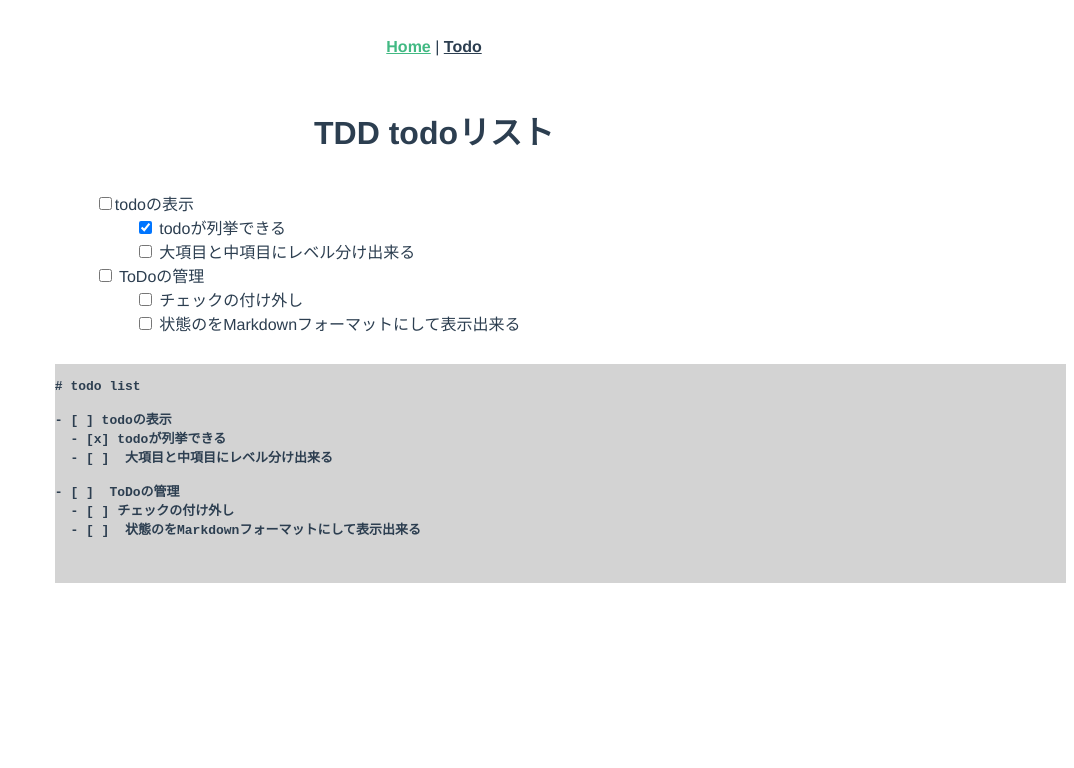
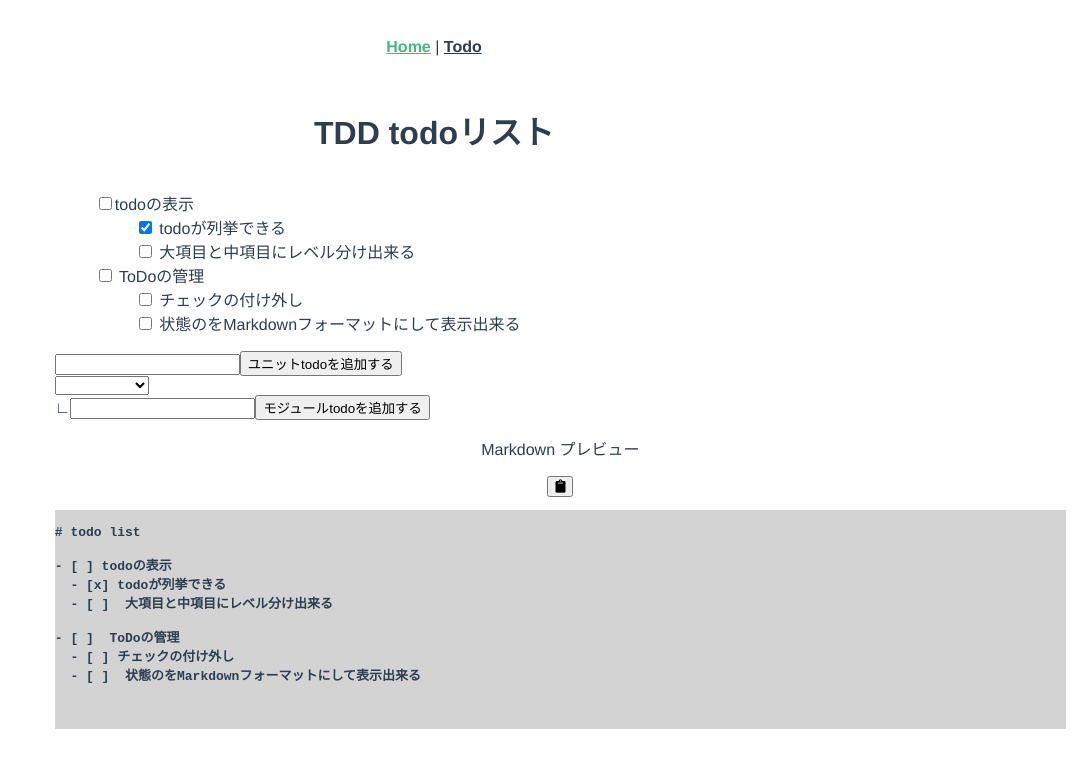
Before and after one commit to t-develo/tdd-todo-editor, a Vue app: page / in a window 1280 px wide. Shown: the top 768 px of the page, without its empty margins (206-1280 px from the left). Built offline with nearby package versions, Linux system fonts and the light colour scheme.

Commit message:
ユニットtodoの追加機能 モジュールtodoの追加機能 クリップボードにMarkdownをコピーする機能 を追加

```diff
--- a/public/index.html
+++ b/public/index.html
@@ -6,6 +6,8 @@
     <meta name="viewport" content="width=device-width,initial-scale=1.0">
     <link rel="icon" href="<%= BASE_URL %>favicon.ico">
     <title><%= htmlWebpackPlugin.options.title %></title>
+    <link rel="stylesheet" href="https://use.fontawesome.com/releases/v5.6.3/css/all.css"
+    integrity="sha384-UHRtZLI+pbxtHCWp1t77Bi1L4ZtiqrqD80Kn4Z8NTSRyMA2Fd33n5dQ8lWUE00s/" crossorigin="anonymous">
   </head>
   <body>
     <noscript>
--- a/src/views/Todo.vue
+++ b/src/views/Todo.vue
@@ -6,7 +6,7 @@
                 <ul class="unit-todo-list">
                     <li
                         v-for="(unitTodo, unitIndex) in todoList"
-                        :key="unitTodo.unit.title"
+                        :key="unitIndex"
                     >
                         <input
                             type="checkbox"
@@ -21,7 +21,7 @@
                             <li
                                 v-for="(moduleTodo, moduleIndex) in unitTodo
                                     .unit.module"
-                                :key="moduleTodo.title"
+                                :key="moduleIndex"
                             >
                                 <input
                                     type="checkbox"
@@ -53,8 +53,45 @@
                         </ul>
                     </li>
                 </ul>
+                <div>
+                    <input
+                        type="text"
+                        v-model="newUnitTodoTitle"
+                        id="new-unit-todo-title"
+                    />
+                    <button @click="addUnitTodo()" id="add-unit-todo">
+                        ユニットtodoを追加する
+                    </button>
+                </div>
+                <div>
+                    <select v-model="unitTodoIndex">
+                        モジュールtodoを追加するユニットtodoを選択する
+                        <option
+                            v-for="(unitTodo, index) in getUnitTodoList"
+                            :key="index"
+                            :value="index"
+                        >
+                            {{ unitTodo }}
+                        </option>
+                    </select>
+                    <div>
+                        <span>∟</span>
+                        <input
+                            type="text"
+                            v-model="newModuleTodoTitle"
+                            id="new-module-todo-title"
+                        />
+                        <button @click="addModuleTodo()" id="add-module-todo">
+                            モジュールtodoを追加する
+                        </button>
+                    </div>
+                </div>
             </div>
             <div class="todo-markdown">
+                <p>Markdown プレビュー</p>
+                <button @click="copyToClipboard()">
+                    <i class="fas fa-clipboard"></i>
+                </button>
                 <pre>
                 <code>
 {{ getTodoMarkdown() }}
@@ -73,7 +110,17 @@ export default {
     data: function () {
         return {
             todoList: todoList,
+            newUnitTodoTitle: '',
+            newModuleTodoTitle: '',
+            unitTodoIndex: null,
         };
+    },
+    computed: {
+        getUnitTodoList: function () {
+            return this.todoList.map((todo) => {
+                return todo.unit.title;
+            });
+        },
     },
     methods: {
         toggleUnitStatus: function (unitIndex) {
@@ -105,6 +152,29 @@ export default {
             });
             return header + markdownText.join('\r\n');
         },
+        addUnitTodo: function () {
+            const newUnitTodo = {
+                unit: {
+                    title: this.newUnitTodoTitle,
+                    complete: false,
+                    module: [],
+                },
+            };
+            this.todoList.push(newUnitTodo);
+        },
+        addModuleTodo: function () {
+            const newModuleTodo = {
+                title: this.newModuleTodoTitle,
+                complete: false,
+            };
+            this.todoList[this.unitTodoIndex].unit.module.push(newModuleTodo);
+        },
+        copyToClipboard: function () {
+            const str = this.getTodoMarkdown();
+            if (navigator.clipboard) {
+                navigator.clipboard.writeText(str);
+            }
+        },
     },
 };
 </script>
```
Also changed, not shown: 2 other files (tests, documents, lock files or other folders).
